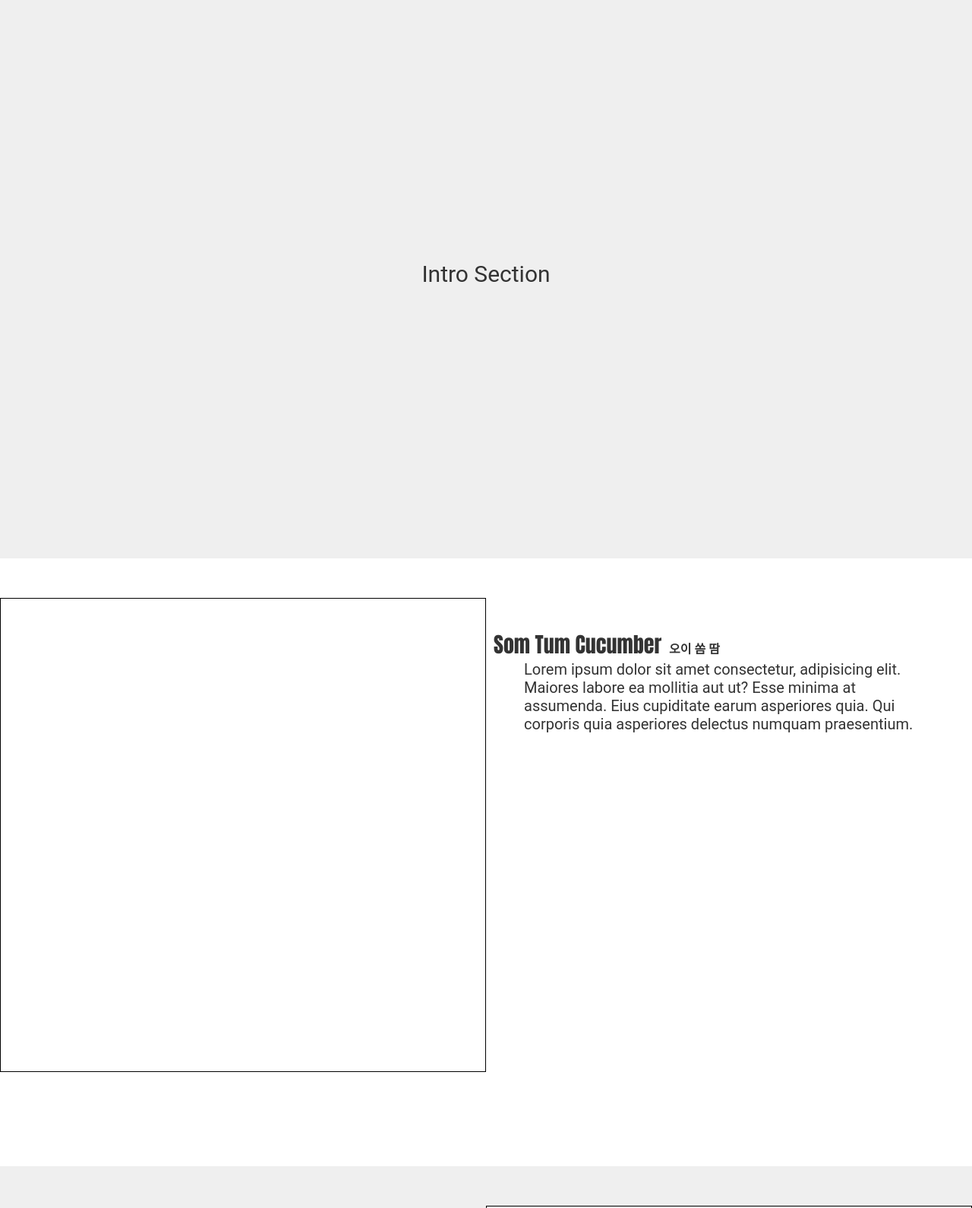
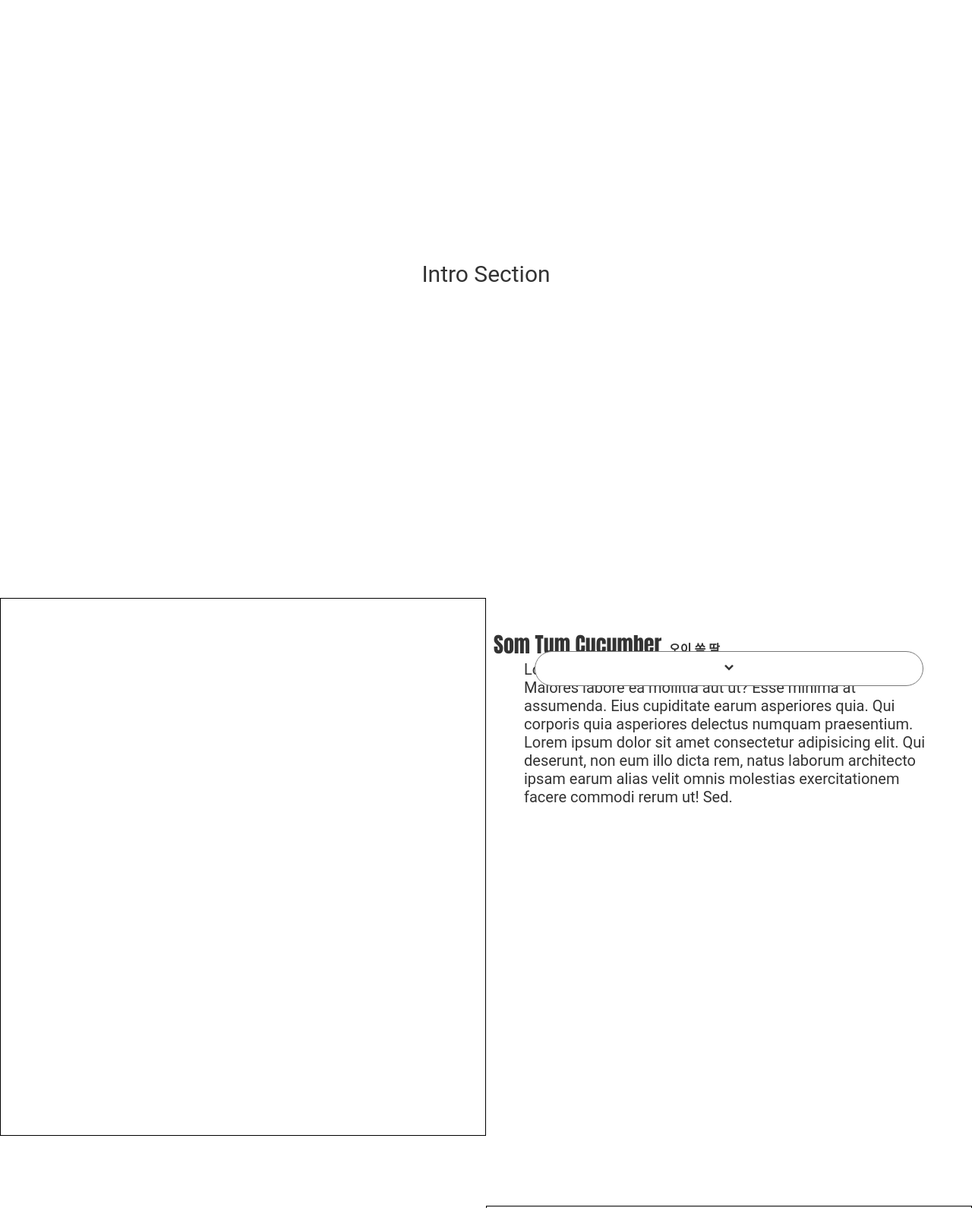
Before and after one commit to juunie-roh/Kushiage-Jin-Part-2, a plain HTML site: page index.html in a window 1280 px wide. Shown: the part 65-1655 px from the top of the page at 76% size. Drawn offline with nearby package versions, Linux system fonts and the light colour scheme; a web font is replaced by a local one.

Commit message:
next menu btn added,adjust menu img & header style

```diff
--- a/css/style.css
+++ b/css/style.css
@@ -4,52 +4,51 @@
   --iPhone-top: 50px;
   --header-height: 60px;
   --main-bg-color: #fff;
-  --main-bg-alter: #777;
+  --main-bg-alter: #ddd;
   --point-color: #f00;
 }
 
 /* header */
 header.active { height: 100vh; }
 header {
-  position: fixed;
-  left: 0;
-  top: 0;
-  width: 100%;
-  height: var(--header-height);
+  position: fixed; left: 0; top: 0;
+  width: 100%; height: var(--header-height);
   border-bottom: 1px solid var(--point-color);
-  background-color: #fff;
-  transition: 0.3s ease-out;
+  background-color: var(--main-bg-color);
+  transition: all 0.3s ease-out;
   z-index: 99;
 }
 
 #lnb {
-  position: relative;
-  top: -200px;
-  width: 100%;
-  height: var(--header-height);
+  position: relative; top: -200px;
+  width: 100%; height: var(--header-height);
   padding: 0;
   overflow: hidden;
-  background-color: #efefef;
-  transition: 0.3s ease-out;
+  transition: all 0.3s ease-out;
 }
 #lnb.active { top: 10px; padding: 20px; height: calc(100% - var(--header-height)); }
 #lnb ol {
   display: flex; flex-direction: column; flex-wrap: wrap; justify-content: space-between; align-items: center;
   width: 100%; height: 100%;
   overflow: hidden;
-  background-color: #ddd;
 }
 #lnb ol li {
   display: flex;
   width: 100%;
-  background-color: #aaa;
-  text-align: justify;
+  /* list-style-type: upper-roman; */
   align-items: baseline;
 
   font-size: 28px;
   line-height: 1.4;
 }
-#lnb ol li a { width: 100%; font-size: 24px; text-align: right; }
+#lnb ol li a {
+  width: 100%;
+  /* padding-right: 10px;
+  border-right: 2px solid #777;
+  border-bottom: 2px solid #777; */
+  font-size: 24px;
+  text-align: right;
+}
 
 .header-title {
   position: absolute; bottom: 0;
@@ -91,29 +90,23 @@ header {
 .page-wrap {
   position: relative;
   width: 100%;
-
   color: #333;
 }
-
-section:nth-child(even) { background-color: #efefef; }
-section:nth-child(odd) { background-color: #fff; }
 
 .intro-section {
   width: 100%;
   height: calc(100vh - var(--header-height));
   margin-top: var(--header-height);
+  font-size: 30px;
   text-align: center;
   line-height: calc(100vh - var(--header-height));
-
-  font-size: 30px;
 }
 
 .menu-section {
   position: relative;
-  display: flex;
-  flex-direction: column;
+  display: flex; flex-direction: column;
   width: 100%;
-  height: 100vh;
+  min-height: 100vh;
   padding-top: var(--header-height);
 }
 
@@ -124,12 +117,28 @@ section:nth-child(odd) { background-color: #fff; }
 }
 
 .menu-desc {
-  display: block;
-  padding: 40px 0;
+  position: relative;
+  display: flex; flex-direction: column;
+  padding-top: 40px;
+  /* margin-bottom: var(--header-height); */
 }
 
 .menu-desc h2 { margin-left: 10px; font-size: 28px; }
 .menu-desc h2 small { margin-left: 10px; font-size: 16px; font-weight: 900; }
+.menu-desc a {
+  position: sticky; bottom: 20px;
+  display: block;
+  width: 80%;
+  align-self: center;
+  margin-top: 30px;
+  padding: 0.5em 1em;
+  border: 1px solid #777;
+  border-radius: 2em;
+  background: var(--main-bg-color);
+  text-align: center;
+}
+.menu-desc a:hover { background: var(--main-bg-alter); }
+.menu-section:last-of-type .menu-desc a { display: none; }
 
 .inner-layout {
   position: relative;
@@ -183,7 +192,7 @@ footer .company-info ul.sns-gnb>li>a { font-size: 0; }
   #lnb { top: -100px; }
   #lnb ol { flex-direction: row; }
   #lnb ol li { font-size: 24px; }
-  #lnb ol li a { font-size: 20px; }
+  #lnb ol li a { font-size: 20px; text-align: center; }
   #lnb ol li a br { display: none; }
   .header-title>h1 span { font-size: 36px; font-weight: 700; }
   .header-title>h1 strong small { margin-left: 10px; font-size: 20px; }
@@ -194,9 +203,9 @@ footer .company-info ul.sns-gnb>li>a { font-size: 0; }
 
   .menu-img {
     position: sticky;
-    top: calc(18px + var(--header-height));
+    top: calc(20px + var(--header-height));
     width: 50%;
-    height: 78vh;
+    height: calc(100vh - var(--header-height) - 40px);
   }
 
   .menu-desc { width: 50%; }
--- a/index.html
+++ b/index.html
@@ -55,7 +55,9 @@
         <h2>Som Tum Cucumber<small>오이 쏨 땀</small></h2>
         <div class="inner-layout">
           Lorem ipsum dolor sit amet consectetur, adipisicing elit. Maiores labore ea mollitia aut ut? Esse minima at assumenda. Eius cupiditate earum asperiores quia. Qui corporis quia asperiores delectus numquam praesentium.
+          Lorem ipsum dolor sit amet consectetur adipisicing elit. Qui deserunt, non eum illo dicta rem, natus laborum architecto ipsam earum alias velit omnis molestias exercitationem facere commodi rerum ut! Sed.
         </div>
+        <a href="#menu2"><i class='bx bxs-chevron-down'></i></a>
       </div>
     </section>
     <section class="menu-section" id="menu2">
@@ -66,7 +68,9 @@
         <h2>Stir-fried Morning Glory<small>공심채 볶음</small></h2>
         <div class="inner-layout">
           Lorem ipsum dolor sit amet consectetur adipisicing elit. Eius voluptas neque explicabo in tempora distinctio, labore asperiores. Qui modi pariatur error quos aliquid. Repudiandae labore atque vero ducimus sapiente cumque?
+          Lorem ipsum dolor sit, amet consectetur adipisicing elit. Laboriosam corporis, et exercitationem laudantium impedit expedita ea consequuntur, inventore tempora eveniet ducimus. Recusandae, eveniet minima non architecto pariatur repellendus explicabo ipsa.
         </div>
+        <a href="#menu3"><i class='bx bxs-chevron-down'></i></a>
       </div>
     </section>
     <section class="menu-section" id="menu3">
@@ -78,6 +82,7 @@
         <div class="inner-layout">
           Lorem ipsum dolor sit amet consectetur adipisicing elit. Placeat vitae assumenda, id commodi architecto provident odit consequuntur? Necessitatibus, corrupti nam quasi quibusdam sequi deleniti tempora in! Illo corrupti error repudiandae.
         </div>
+        <a href="#menu4"><i class='bx bxs-chevron-down'></i></a>
       </div>
     </section>
     <section class="menu-section" id="menu4">
@@ -91,6 +96,7 @@
         <div class="inner-layout">
           Lorem ipsum dolor, sit amet consectetur adipisicing elit. Veritatis autem molestiae architecto ullam exercitationem, officia perferendis. Quibusdam nesciunt quia accusamus quos explicabo? Consectetur ut rerum assumenda, excepturi libero ab laborum?
         </div>
+        <a href="#menu5"><i class='bx bxs-chevron-down'></i></a>
       </div>
     </section>
     <section class="menu-section" id="menu5">
@@ -103,6 +109,7 @@
         <div class="inner-layout">
           Lorem ipsum dolor, sit amet consectetur adipisicing elit. Veritatis autem molestiae architecto ullam exercitationem, officia perferendis. Quibusdam nesciunt quia accusamus quos explicabo? Consectetur ut rerum assumenda, excepturi libero ab laborum?
         </div>
+        <a href="#menu6"><i class='bx bxs-chevron-down'></i></a>
       </div>
     </section>
     <section class="menu-section" id="menu6">
@@ -114,6 +121,7 @@
         <div class="inner-layout">
           Lorem ipsum dolor, sit amet consectetur adipisicing elit. Veritatis autem molestiae architecto ullam exercitationem, officia perferendis. Quibusdam nesciunt quia accusamus quos explicabo? Consectetur ut rerum assumenda, excepturi libero ab laborum?
         </div>
+        <a href="#menu7"><i class='bx bxs-chevron-down'></i></a>
       </div>
     </section>
     <section class="menu-section" id="menu7">
@@ -126,6 +134,7 @@
         <div class="inner-layout">
           Lorem ipsum dolor, sit amet consectetur adipisicing elit. Veritatis autem molestiae architecto ullam exercitationem, officia perferendis. Quibusdam nesciunt quia accusamus quos explicabo? Consectetur ut rerum assumenda, excepturi libero ab laborum?
         </div>
+        <a href="#menu8"><i class='bx bxs-chevron-down'></i></a>
       </div>
     </section>
 
```
